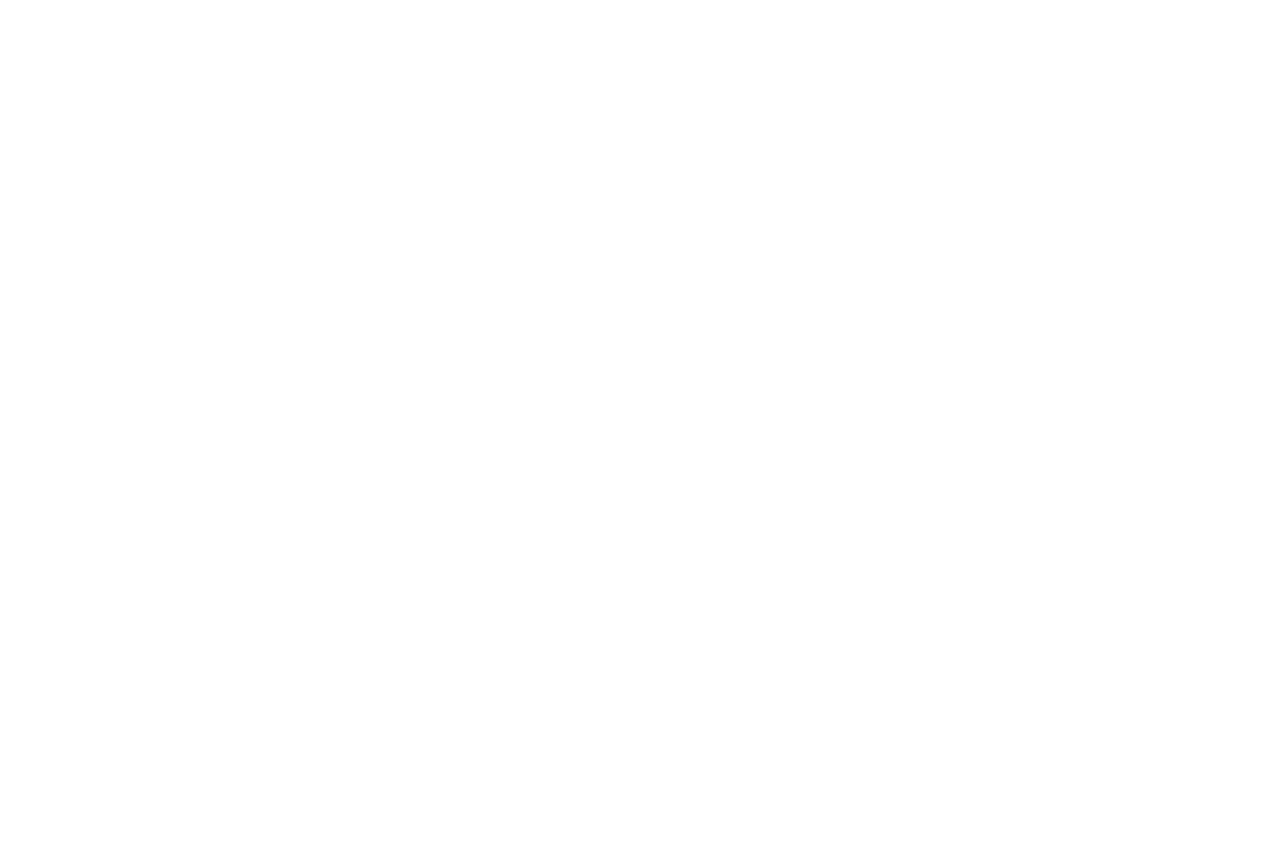
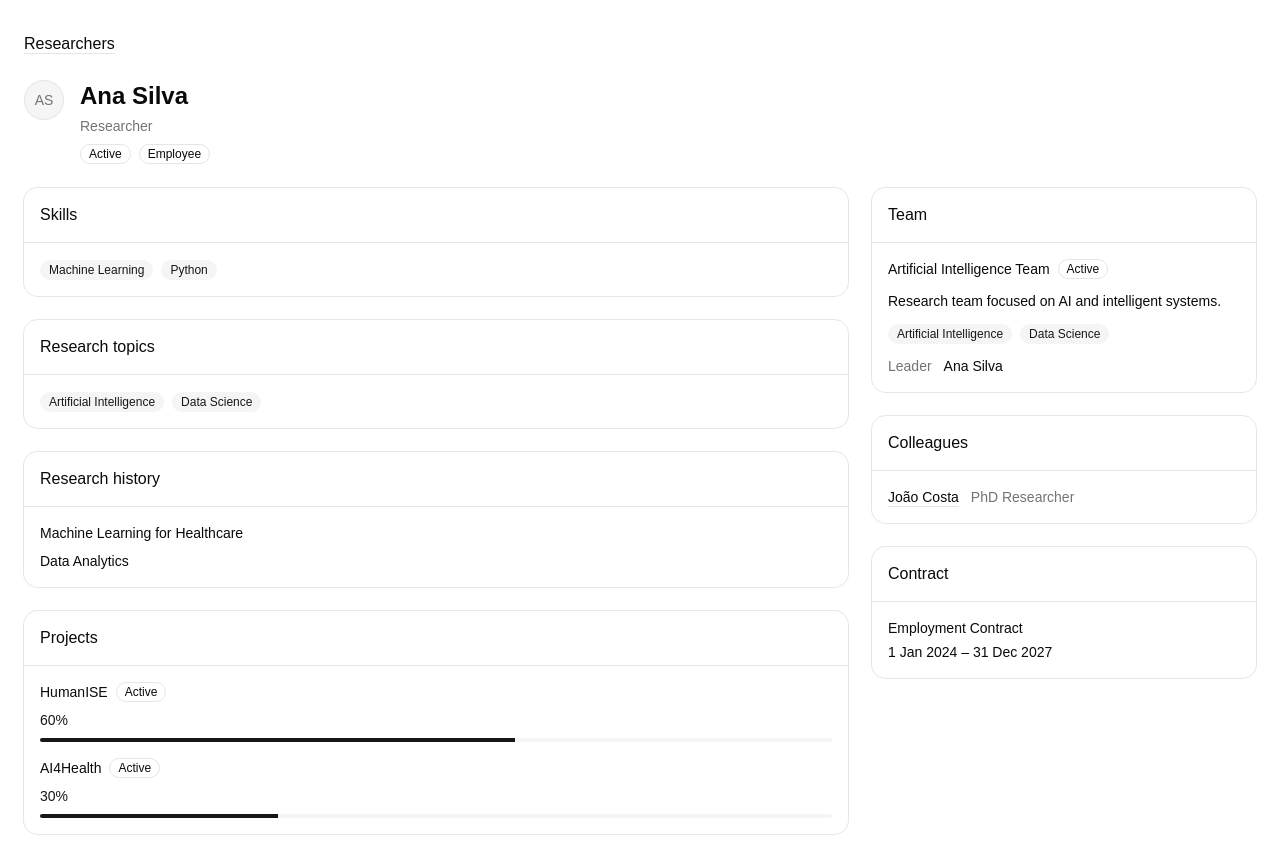
Before and after one commit to FEUP-MEIC-DS-2026-27/Prototype_1MEIC05T05, a React (Vite) app in the folder researcher-profile/: page /researchers/1 in a window 1280 px wide. Before the commit this address had no page. Before the commit the page ends 800 px from the top, so only its background shows below. Built offline with nearby package versions, Linux system fonts and the light colour scheme.

Commit message:
feat(researcher-profile): add the detailed profile route

```diff
--- a/researcher-profile/src/App.tsx
+++ b/researcher-profile/src/App.tsx
@@ -1,12 +1,14 @@
 import { BrowserRouter, Route, Routes } from "react-router"
 
 import { ResearcherIndex } from "./components/ResearcherIndex.tsx"
+import { ResearcherProfile } from "./components/ResearcherProfile.tsx"
 
 export function App() {
   return (
     <BrowserRouter>
       <Routes>
         <Route path="/" element={<ResearcherIndex />} />
+        <Route path="/researchers/:id" element={<ResearcherProfile />} />
       </Routes>
     </BrowserRouter>
   )
--- /dev/null
+++ b/researcher-profile/src/components/ResearcherProfile.tsx
@@ -0,0 +1,228 @@
+import type { ReactNode } from "react"
+import { Link, useParams } from "react-router"
+
+import { Avatar, AvatarFallback } from "@/components/ui/avatar.tsx"
+import { Badge } from "@/components/ui/badge.tsx"
+import {
+  Card,
+  CardContent,
+  CardHeader,
+  CardTitle,
+} from "@/components/ui/card.tsx"
+import { Progress } from "@/components/ui/progress.tsx"
+import { Separator } from "@/components/ui/separator.tsx"
+import {
+  copy,
+  employmentLabel,
+  memberStatusLabel,
+  projectStatusLabel,
+  teamStatusLabel,
+} from "@/copy.ts"
+import {
+  formatProfileDate,
+  getResearcherProfile,
+  initials,
+  leaderPath,
+  parseResearcherId,
+} from "@/data/profile.ts"
+import type { ProfileLeader, ProfileProject } from "@/types/researcher.ts"
+
+const textLinkClass =
+  "w-fit rounded-sm text-foreground underline decoration-border underline-offset-4 transition-colors duration-150 ease-out hover:decoration-foreground focus-visible:ring-2 focus-visible:ring-ring focus-visible:outline-none active:text-muted-foreground motion-reduce:transition-none"
+
+function ProfileSection({
+  title,
+  children,
+}: {
+  title: string
+  children: ReactNode
+}) {
+  return (
+    <Card>
+      <CardHeader>
+        <CardTitle>{title}</CardTitle>
+      </CardHeader>
+      <Separator />
+      <CardContent className="flex flex-col gap-3">{children}</CardContent>
+    </Card>
+  )
+}
+
+function EmptyLine({ children }: { children: string }) {
+  return <p className="text-muted-foreground">{children}</p>
+}
+
+function SecondaryBadges({ labels }: { labels: readonly string[] }) {
+  return (
+    <ul className="flex list-none flex-wrap gap-2 p-0">
+      {labels.map((label) => (
+        <li key={label}>
+          <Badge variant="secondary">{label}</Badge>
+        </li>
+      ))}
+    </ul>
+  )
+}
+
+function LeaderName({ leader }: { leader: ProfileLeader }) {
+  const path = leaderPath(leader)
+  if (path === null) return <span>{leader.name}</span>
+  return (
+    <Link to={path} className={textLinkClass}>
+      {leader.name}
+    </Link>
+  )
+}
+
+function ProjectAssignment({ project }: { project: ProfileProject }) {
+  return (
+    <div className="flex flex-col gap-2">
+      <div className="flex flex-wrap items-center gap-2">
+        <p className="font-medium">{project.name}</p>
+        <Badge variant="outline">{projectStatusLabel[project.status]}</Badge>
+      </div>
+      <p className="font-medium text-primary tabular-nums">
+        {`${project.allocationPercentage}%`}
+      </p>
+      <Progress
+        value={project.allocationPercentage}
+        aria-label={project.name}
+      />
+    </div>
+  )
+}
+
+export function ResearcherProfile() {
+  const { id } = useParams()
+  const researcherId = parseResearcherId(id)
+  const profile =
+    researcherId === null ? null : getResearcherProfile(researcherId)
+
+  if (profile === null) {
+    return (
+      <main className="flex min-h-svh flex-col gap-6 px-6 py-8">
+        <p>{copy.notFound}</p>
+        <Link to="/" className={textLinkClass}>
+          {copy.researchers}
+        </Link>
+      </main>
+    )
+  }
+
+  const contract = profile.contract
+
+  return (
+    <main className="flex min-h-svh flex-col gap-6 px-6 py-8">
+      <Link to="/" className={textLinkClass}>
+        {copy.researchers}
+      </Link>
+      <header className="flex items-start gap-4">
+        <Avatar size="lg">
+          <AvatarFallback>{initials(profile.name)}</AvatarFallback>
+        </Avatar>
+        <div className="flex min-w-0 flex-col gap-2">
+          <div className="flex flex-col gap-1">
+            <h1 className="text-2xl font-semibold">{profile.name}</h1>
+            <p className="text-sm text-muted-foreground">{profile.role}</p>
+          </div>
+          <div className="flex flex-wrap gap-2">
+            <Badge variant="outline">
+              {memberStatusLabel[profile.memberStatus]}
+            </Badge>
+            <Badge variant="outline">
+              {employmentLabel[profile.employmentType]}
+            </Badge>
+          </div>
+        </div>
+      </header>
+      <div className="grid items-start gap-6 lg:grid-cols-[minmax(0,1fr)_minmax(17rem,24rem)]">
+        <div className="flex min-w-0 flex-col gap-6">
+          <ProfileSection title={copy.skills}>
+            <SecondaryBadges labels={profile.skills} />
+          </ProfileSection>
+          <ProfileSection title={copy.researchTopics}>
+            <SecondaryBadges labels={profile.topics} />
+          </ProfileSection>
+          <ProfileSection title={copy.researchHistory}>
+            <ul className="flex list-none flex-col gap-2 p-0">
+              {profile.researchHistory.map((entry) => (
+                <li key={entry}>{entry}</li>
+              ))}
+            </ul>
+          </ProfileSection>
+          <ProfileSection title={copy.projects}>
+            {profile.projects.length === 0 ? (
+              <EmptyLine>{copy.noProject}</EmptyLine>
+            ) : (
+              <ul className="flex list-none flex-col gap-4 p-0">
+                {profile.projects.map((project) => (
+                  <li key={project.id}>
+                    <ProjectAssignment project={project} />
+                  </li>
+                ))}
+              </ul>
+            )}
+          </ProfileSection>
+        </div>
+        <div className="flex min-w-0 flex-col gap-6">
+          <ProfileSection title={copy.team}>
+            <div className="flex flex-wrap items-center gap-2">
+              <p className="font-medium">{profile.team.name}</p>
+              <Badge variant="outline">
+                {teamStatusLabel[profile.team.status]}
+              </Badge>
+            </div>
+            <p>{profile.team.description}</p>
+            <SecondaryBadges labels={profile.team.topics} />
+            <div className="flex flex-wrap items-baseline gap-x-3 gap-y-1">
+              <span className="text-muted-foreground">{copy.leader}</span>
+              <LeaderName leader={profile.team.leader} />
+            </div>
+          </ProfileSection>
+          <ProfileSection title={copy.colleagues}>
+            {profile.colleagues.length === 0 ? (
+              <EmptyLine>{copy.noColleagues}</EmptyLine>
+            ) : (
+              <ul className="flex list-none flex-col gap-3 p-0">
+                {profile.colleagues.map((colleague) => (
+                  <li
+                    key={colleague.id}
+                    className="flex flex-wrap items-baseline gap-x-3 gap-y-1"
+                  >
+                    <Link
+                      to={`/researchers/${colleague.id}`}
+                      className={textLinkClass}
+                    >
+                      {colleague.name}
+                    </Link>
+                    <span className="text-muted-foreground">
+                      {colleague.role}
+                    </span>
+                  </li>
+                ))}
+              </ul>
+            )}
+          </ProfileSection>
+          <ProfileSection title={copy.contract}>
+            {contract === null ? (
+              <EmptyLine>{copy.noContract}</EmptyLine>
+            ) : (
+              <div className="flex flex-col gap-1">
+                <p>{contract.type}</p>
+                <p className="tabular-nums">
+                  <time dateTime={contract.startDate}>
+                    {formatProfileDate(contract.startDate)}
+                  </time>
+                  {" – "}
+                  <time dateTime={contract.endDate}>
+                    {formatProfileDate(contract.endDate)}
+                  </time>
+                </p>
+              </div>
+            )}
+          </ProfileSection>
+        </div>
+      </div>
+    </main>
+  )
+}
```
